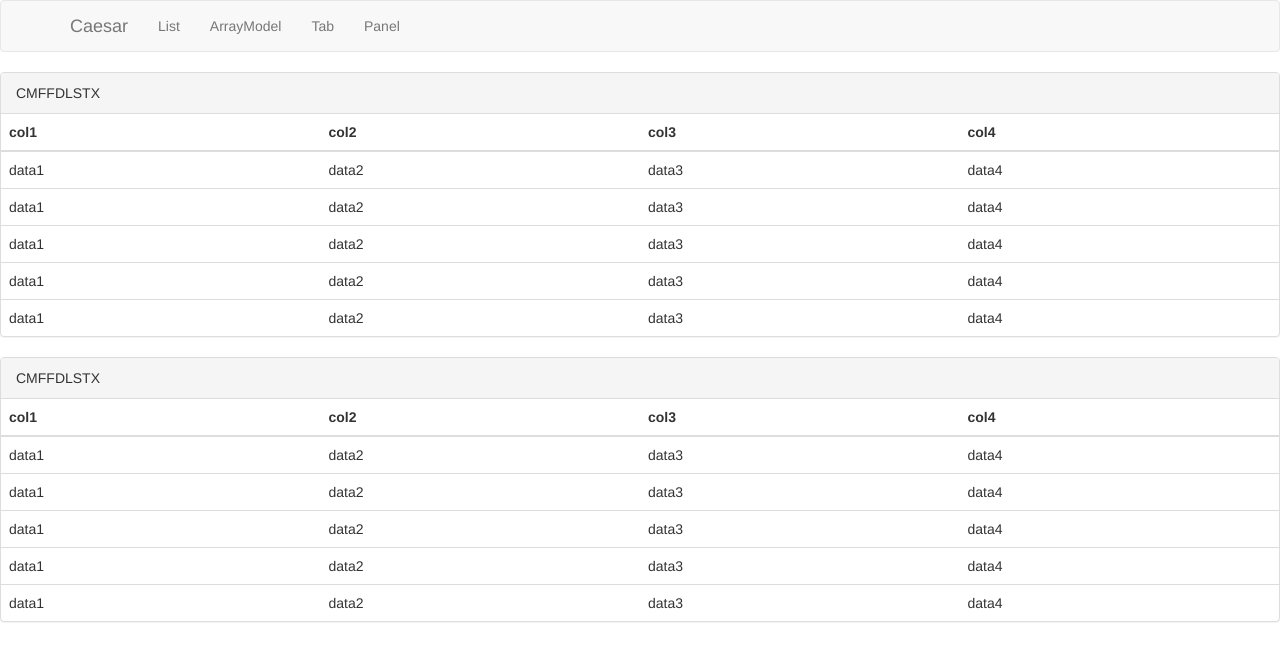
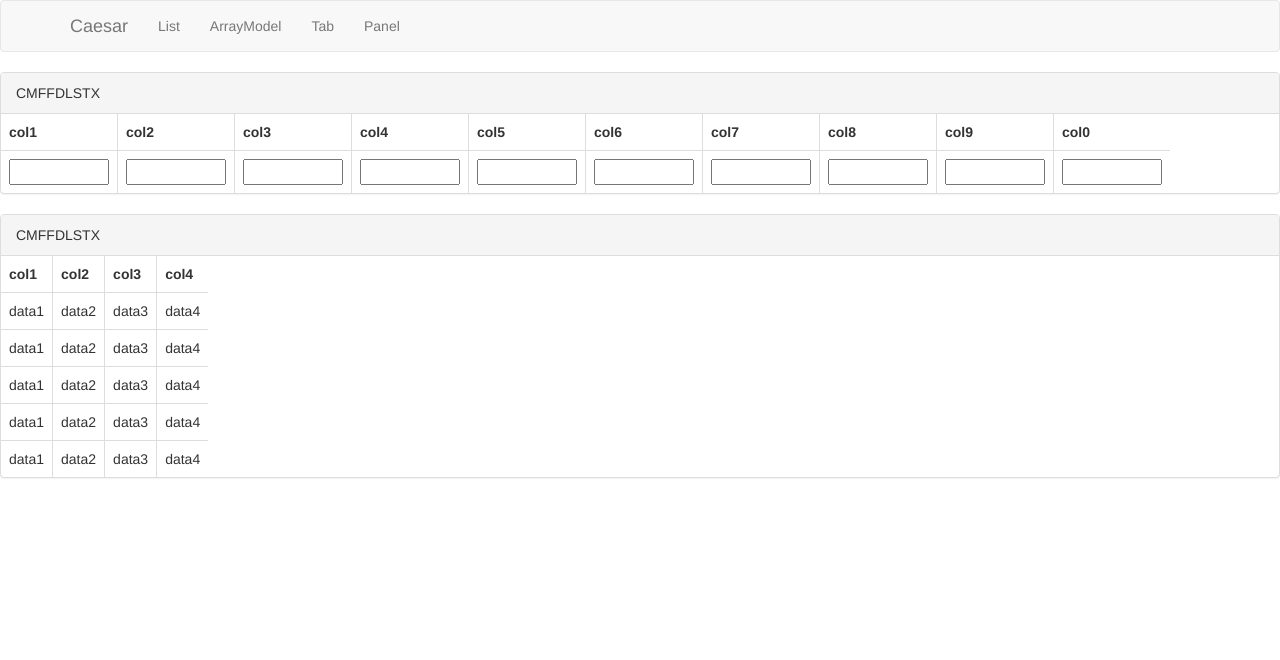
Before and after one commit to smalnote/caesar, an Angular app: page /panel in a window 1280 px wide. Shown: the top 660 px of the page. Built offline with nearby package versions, Linux system fonts and the light colour scheme.

Commit message:
myhighlight directive

```diff
--- a/src/app/app.component.html
+++ b/src/app/app.component.html
@@ -5,16 +5,16 @@
     </div>
     <div class="collapse navbar-collapse" id="bs-example-navbar-collapse-1">
       <ul class="nav navbar-nav">
-        <li [class.active]="activeTab == 'list'">
-          <a routerLink="/list" (click)="activeTab = 'list'">List <span class="sr-only">(current)</span></a>
+        <li [class.active]="activeTab == 'list'" [myHighlight]="'yellow'" (click)="activeTab = 'list'">
+          <a routerLink="/list">List <span class="sr-only">(current)</span></a>
         </li>
-        <li [class.active]="activeTab == 'arraymodel'" (click)="activeTab = 'arraymodel'">
+        <li [class.active]="activeTab == 'arraymodel'" myHighlight (click)="activeTab = 'arraymodel'">
           <a routerLink="/arraymodel">ArrayModel <span class="sr-only">(current)</span></a>
         </li>
-        <li [class.active]="activeTab == 'tab'" (click)="activeTab = 'tab'">
+        <li [class.active]="activeTab == 'tab'" myHighlight (click)="activeTab = 'tab'">
           <a routerLink="/tab">Tab<span class="sr-only">(current)</span></a>
         </li>
-        <li [class.active]="activeTab == 'panel'" (click)="activeTab = 'panel'">
+        <li [class.active]="activeTab == 'panel'" myHighlight (click)="activeTab = 'panel'">
           <a routerLink="/panel">Panel<span class="sr-only">(current)</span></a>
         </li>
       </ul>
--- a/src/app/app.module.ts
+++ b/src/app/app.module.ts
@@ -14,6 +14,7 @@ import { ArraymodelComponent } from './arraymodel/arraymodel.component';
 import { ListComponent } from './list/list.component';
 import { ListItemComponent } from './list-item/list-item.component';
 import { PanelComponent } from './panel/panel.component';
+import { MyhighlightDirective } from './myhighlight.directive';
 
 @NgModule({
   declarations: [
@@ -24,7 +25,8 @@ import { PanelComponent } from './panel/panel.component';
     ArraymodelComponent,
     ListComponent,
     ListItemComponent,
-    PanelComponent
+    PanelComponent,
+    MyhighlightDirective
   ],
   imports: [
     BrowserModule,
--- /dev/null
+++ b/src/app/myhighlight.directive.ts
@@ -0,0 +1,26 @@
+import { Directive, ElementRef, HostListener, Input } from '@angular/core';
+
+@Directive({
+  selector: '[myHighlight]'
+})
+export class MyhighlightDirective {
+
+  @Input('myHighlight') highlightColor: string;
+
+  constructor(
+    private el: ElementRef
+  ) { }
+
+  @HostListener('mouseenter') onMouseEnter() {
+    this.highlight(this.highlightColor || 'blue');
+  }
+
+  @HostListener('mouseleave') onMouseLeave() {
+    this.highlight(null);
+  }
+
+  private highlight(color: string) {
+    this.el.nativeElement.style.backgroundColor = color;
+  }
+
+}
--- a/src/app/panel/panel.component.css
+++ b/src/app/panel/panel.component.css
@@ -0,0 +1,7 @@
+table {
+  width: auto;
+}
+
+input {
+  max-width: 100px;
+}
--- a/src/app/panel/panel.component.html
+++ b/src/app/panel/panel.component.html
@@ -1,30 +1,78 @@
 <div class="panel panel-default">
   <div class="panel-heading">CMFFDLSTX</div>
-    <table class="table">
+  <table class="table table-bordered table-hover">
     <thead>
-        <tr><th>col1</th><th>col2</th><th>col3</th><th>col4</th></tr>
+      <tr>
+        <th>col1</th>
+        <th>col2</th>
+        <th>col3</th>
+        <th>col4</th>
+        <th>col5</th>
+        <th>col6</th>
+        <th>col7</th>
+        <th>col8</th>
+        <th>col9</th>
+        <th>col0</th>
+      </tr>
     </thead>
     <tbody>
-        <tr><td>data1</td><td>data2</td><td>data3</td><td>data4</td></tr>
-        <tr><td>data1</td><td>data2</td><td>data3</td><td>data4</td></tr>
-        <tr><td>data1</td><td>data2</td><td>data3</td><td>data4</td></tr>
-        <tr><td>data1</td><td>data2</td><td>data3</td><td>data4</td></tr>
-        <tr><td>data1</td><td>data2</td><td>data3</td><td>data4</td></tr>
+      <tr>
+        <td><input type="text" name="data1"></td>
+        <td><input type="text" name="data2"></td>
+        <td><input type="text" name="data3"></td>
+        <td><input type="text" name="data4"></td>
+        <td><input type="text" name="data5"></td>
+        <td><input type="text" name="data6"></td>
+        <td><input type="text" name="data7"></td>
+        <td><input type="text" name="data8"></td>
+        <td><input type="text" name="data9"></td>
+        <td><input type="text" name="data0"></td>
+      </tr>
     </tbody>
   </table>
 </div>
 <div class="panel panel-default">
   <div class="panel-heading">CMFFDLSTX</div>
-    <table class="table">
+  <table class="table table-bordered table-hover">
     <thead>
-        <tr><th>col1</th><th>col2</th><th>col3</th><th>col4</th></tr>
+      <tr>
+        <th>col1</th>
+        <th>col2</th>
+        <th>col3</th>
+        <th>col4</th>
+      </tr>
     </thead>
     <tbody>
-        <tr><td>data1</td><td>data2</td><td>data3</td><td>data4</td></tr>
-        <tr><td>data1</td><td>data2</td><td>data3</td><td>data4</td></tr>
-        <tr><td>data1</td><td>data2</td><td>data3</td><td>data4</td></tr>
-        <tr><td>data1</td><td>data2</td><td>data3</td><td>data4</td></tr>
-        <tr><td>data1</td><td>data2</td><td>data3</td><td>data4</td></tr>
+      <tr>
+        <td>data1</td>
+        <td>data2</td>
+        <td>data3</td>
+        <td>data4</td>
+      </tr>
+      <tr>
+        <td>data1</td>
+        <td>data2</td>
+        <td>data3</td>
+        <td>data4</td>
+      </tr>
+      <tr>
+        <td>data1</td>
+        <td>data2</td>
+        <td>data3</td>
+        <td>data4</td>
+      </tr>
+      <tr>
+        <td>data1</td>
+        <td>data2</td>
+        <td>data3</td>
+        <td>data4</td>
+      </tr>
+      <tr>
+        <td>data1</td>
+        <td>data2</td>
+        <td>data3</td>
+        <td>data4</td>
+      </tr>
     </tbody>
   </table>
 </div>
```
Also changed, not shown: 1 other file (tests, documents, lock files or other folders). Lines whose indentation alone changed are shown as unchanged.
